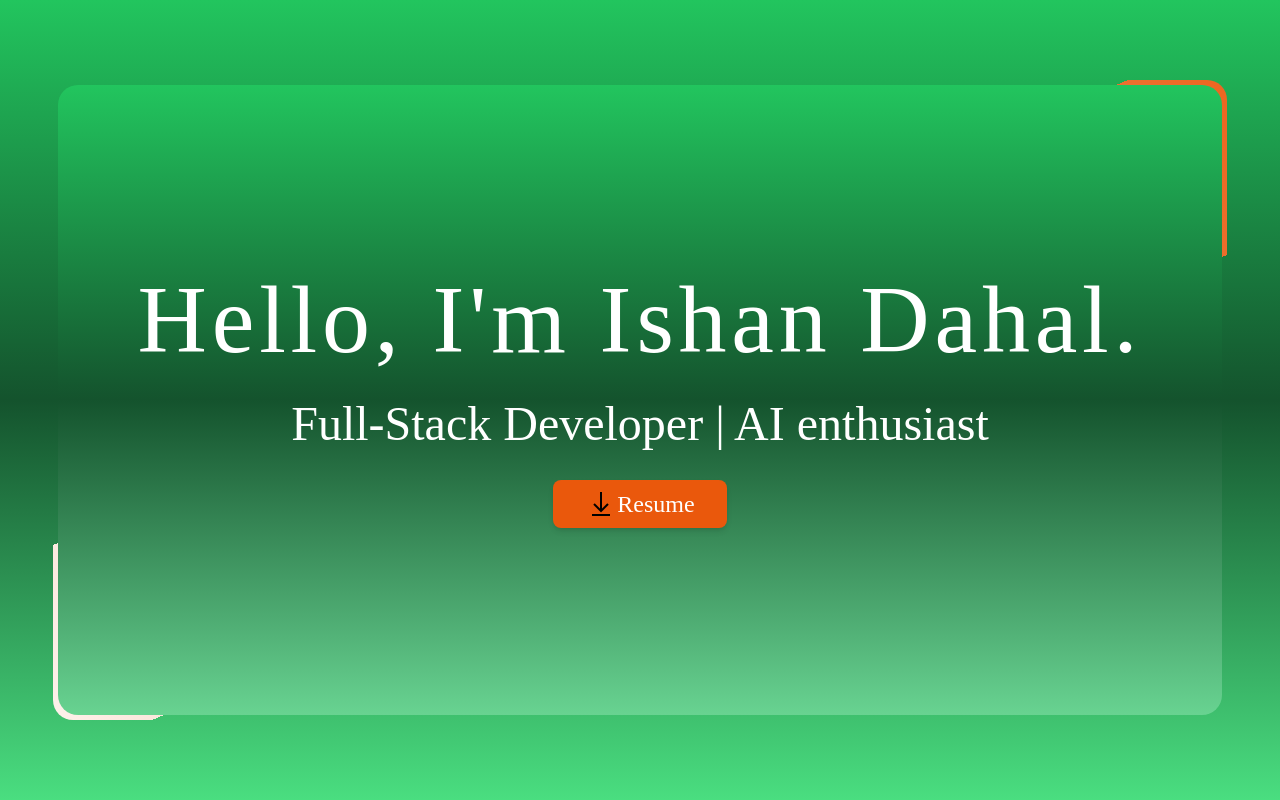
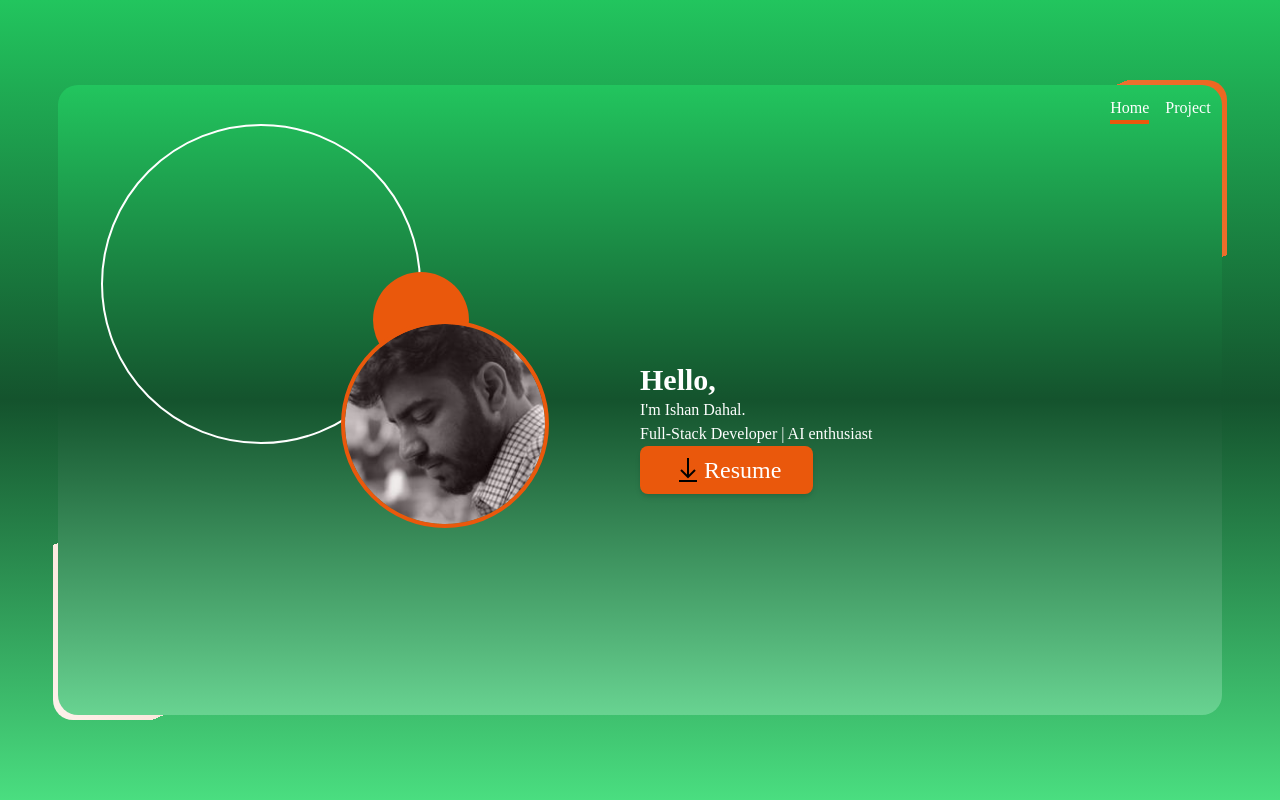
Before and after one commit to ishan72/portfolio, a React (Create React App) app: page / in a window 1280 px wide. Built offline with nearby package versions, Linux system fonts and the light colour scheme.

Commit message:
wip new layout

```diff
--- a/src/components/HomePageComponent.jsx
+++ b/src/components/HomePageComponent.jsx
@@ -1,5 +1,7 @@
 import React from "react";
+import NavSection from "./sections/NavSection";
 import downloadLogo from "../assets/logos/download_icon.png";
+import HeroSection from "./sections/HeroSection";
 
 function HomePage() {
   const downloadURL =
@@ -16,8 +18,30 @@ function HomePage() {
   };
   return (
     <div className="h-screen bg-gradient-to-t from-green-400 via-green-900 to-green-500 flex justify-center items-center">
-      <div className="w-11/12 h-4/5 text-center box">
-        <div className="h-full flex flex-col justify-center text-white z-10">
+      <div className="w-11/12 h-4/5 box">
+        <div className="h-full w-full p-4 z-10">
+          <NavSection />
+          <HeroSection />
+          {/* <div className="h-full flex flex-col justify-center items-center">
+            <p className="text-5xl xl:text-8xl lg:tracking-wider lg:pb-4">
+              Hello, I'm Ishan Dahal.
+            </p>
+            <p className="text-3xl xl:text-5xl mt-4">
+              Full-Stack Developer | AI enthusiast
+            </p>
+            <div className="flex justify-center">
+              <button
+                onClick={() => handleDownloadButton()}
+                className="flex cursor-pointer shadow-md py-2 px-4 lg:py-2 lg:px-8 rounded-lg text-2xl bg-button2 hover:bg-gradient-to-r from-orange-600 via-orange-900 to-black"
+              >
+                <img src={downloadLogo} alt="Download icon" />
+                <span>Resume</span>
+              </button>
+            </div>
+          </div> */}
+        </div>
+        {/* <div className="h-full flex flex-col justify-center text-white z-10">
+          <NavSection />
           <p className="text-5xl xl:text-8xl lg:tracking-wider lg:pb-4">
             Hello, I'm Ishan Dahal.
           </p>
@@ -33,7 +57,7 @@ function HomePage() {
               <span>Resume</span>
             </button>
           </div>
-        </div>
+        </div> */}
       </div>
     </div>
   );
--- a/src/components/dashArea.js
+++ b/src/components/dashArea.js
@@ -10,10 +10,10 @@ const DashArea = () => {
   return (
     <div className="h-full w-full relative font-arapey">
       <HomePage />
-      <AboutComponent />
+      {/* <AboutComponent />
       <WorkList />
       <ProjectList />
-      <ContactComponent />
+      <ContactComponent /> */}
     </div>
   );
 };
--- /dev/null
+++ b/src/components/sections/HeroSection.jsx
@@ -0,0 +1,44 @@
+import React from "react";
+import downloadLogo from "../../assets/logos/download_icon.png";
+import MyPic from "../../assets/logos/mypic.png";
+
+function HeroSection() {
+  const downloadURL =
+    "https://github.com/ishan72/portfolio/tree/master/src/assets/IshanDahal.docx";
+  const handleDownloadButton = () => {
+    const fileName = downloadURL.split("/").pop();
+    const aTag = document.createElement("a");
+    aTag.href = downloadURL;
+    aTag.setAttribute("download", fileName);
+    document.body.appendChild(aTag);
+    aTag.click();
+    aTag.remove();
+  };
+  return (
+    <div className="h-full flex">
+      <div className="flex-1">
+        <div className="ml-8 w-80 h-80 border-2 border-white rounded-full relative"></div>
+        <div className="w-24 h-24 bg-borderColor rounded-full absolute top-48 left-80"></div>
+        <div className="w-52 h-52 border-4 border-borderColor rounded-full absolute top-60 left-72 profile-pic"></div>
+      </div>
+      <div className="flex-1 flex flex-col justify-center items-start text-white">
+        <p className="">
+          <strong className="text-3xl">Hello,</strong>
+          <br />
+          I'm Ishan Dahal.
+        </p>
+        <p className="">Full-Stack Developer | AI enthusiast</p>
+        <div className="flex justify-center">
+          <button
+            onClick={() => handleDownloadButton()}
+            className="flex cursor-pointer shadow-md py-2 px-4 lg:py-2 lg:px-8 rounded-lg text-2xl bg-button2 hover:bg-gradient-to-r from-orange-600 via-orange-900 to-black"
+          >
+            <img src={downloadLogo} alt="Download icon" />
+            <span>Resume</span>
+          </button>
+        </div>
+      </div>
+    </div>
+  );
+}
+export default HeroSection;
--- /dev/null
+++ b/src/components/sections/NavSection.jsx
@@ -0,0 +1,14 @@
+import React from "react";
+
+function NavSection() {
+  return (
+    <>
+      <ul className="text-white list-none flex justify-end space-x-4 cursor-pointer">
+        <li className="border-b-4 border-borderColor">Home</li>
+        <li>Project</li>
+      </ul>
+    </>
+  );
+}
+
+export default NavSection;
--- a/src/index.css
+++ b/src/index.css
@@ -19,6 +19,12 @@
   background-color: #95e2a2;
   border-radius: 10px;
   /* border: 3px solid "#EDF1D6"; */
+}
+
+.profile-pic {
+  background-image: url("../src/assets/logos/mypic.png");
+  background-size: cover;
+  background-position: center;
 }
 
 .box {
--- a/tailwind.config.js
+++ b/tailwind.config.js
@@ -10,6 +10,7 @@ module.exports = {
         bgAnimation: {},
       },
       colors: {
+        borderColor: "#ea580c",
         background1: "#42b883",
         text1: "#35495e",
         button1: "#347474",
```
Also changed, not shown: 1 other file (tests, documents, lock files or other folders).
